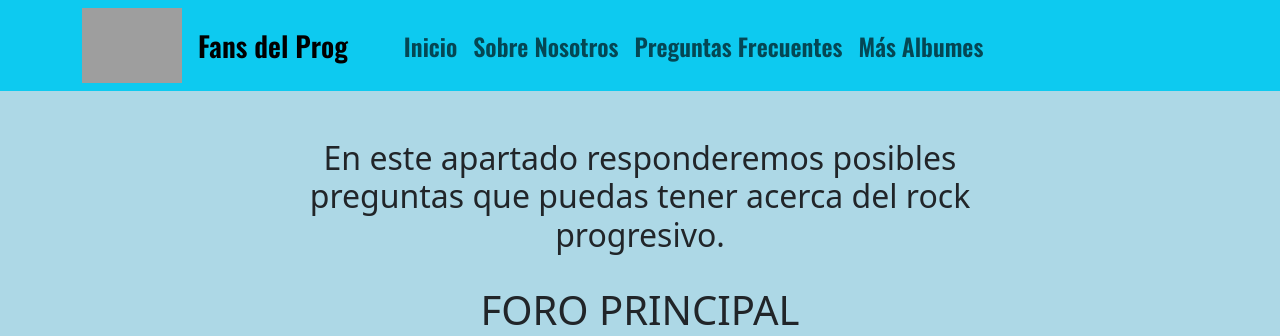
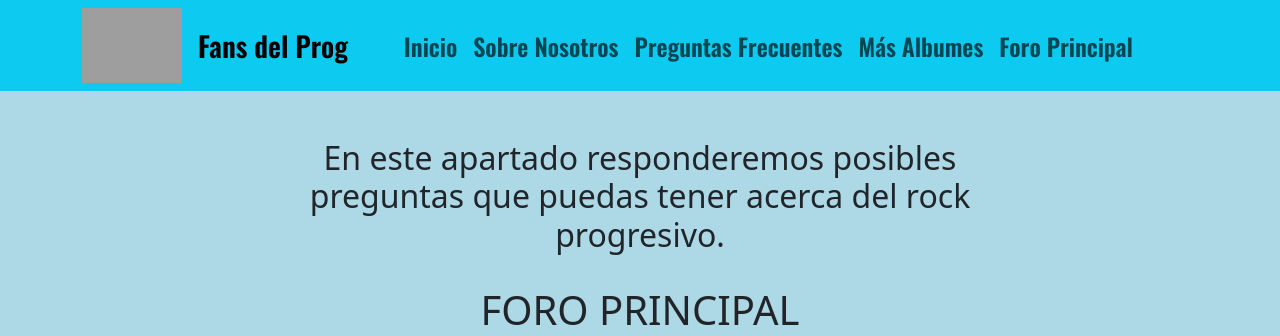
Before and after one commit to FrappuccinoIc/miweb, a Django app: page /foro/ in a window 1280 px wide. Shown: the part 120-456 px from the top of the page. Run offline with Django 5.2, Linux system fonts and the light colour scheme; data comes from the database, SQL or seed files in the repository; grey boxes are pictures that could not be loaded.

Commit message:
Enlace foro aplicado

```diff
--- a/core/templates/core/base.html
+++ b/core/templates/core/base.html
@@ -31,6 +31,7 @@
                         <li class="nav-item"><a class="nav-link oswald fs-4" href="/redes_sociales">Sobre Nosotros</a></li>
                         <li class="nav-item"><a class="nav-link oswald fs-4" href="/faq">Preguntas Frecuentes</a></li>
                         <li class="nav-item"><a class="nav-link oswald fs-4" href="/galeria">Más Albumes</a></li>
+                        <li class="nav-item"><a class="nav-link oswald fs-4" href="/foro">Foro Principal</a></li>
                     </ul>
                 </div>
             </div>
--- a/publicaciones/templates/publicaciones/base.html
+++ b/publicaciones/templates/publicaciones/base.html
@@ -31,6 +31,7 @@
                         <li class="nav-item"><a class="nav-link oswald fs-4" href="/redes_sociales">Sobre Nosotros</a></li>
                         <li class="nav-item"><a class="nav-link oswald fs-4" href="/faq">Preguntas Frecuentes</a></li>
                         <li class="nav-item"><a class="nav-link oswald fs-4" href="/galeria">Más Albumes</a></li>
+                        <li class="nav-item"><a class="nav-link oswald fs-4" href="/foro">Foro Principal</a></li>
                     </ul>
                 </div>
             </div>
```
